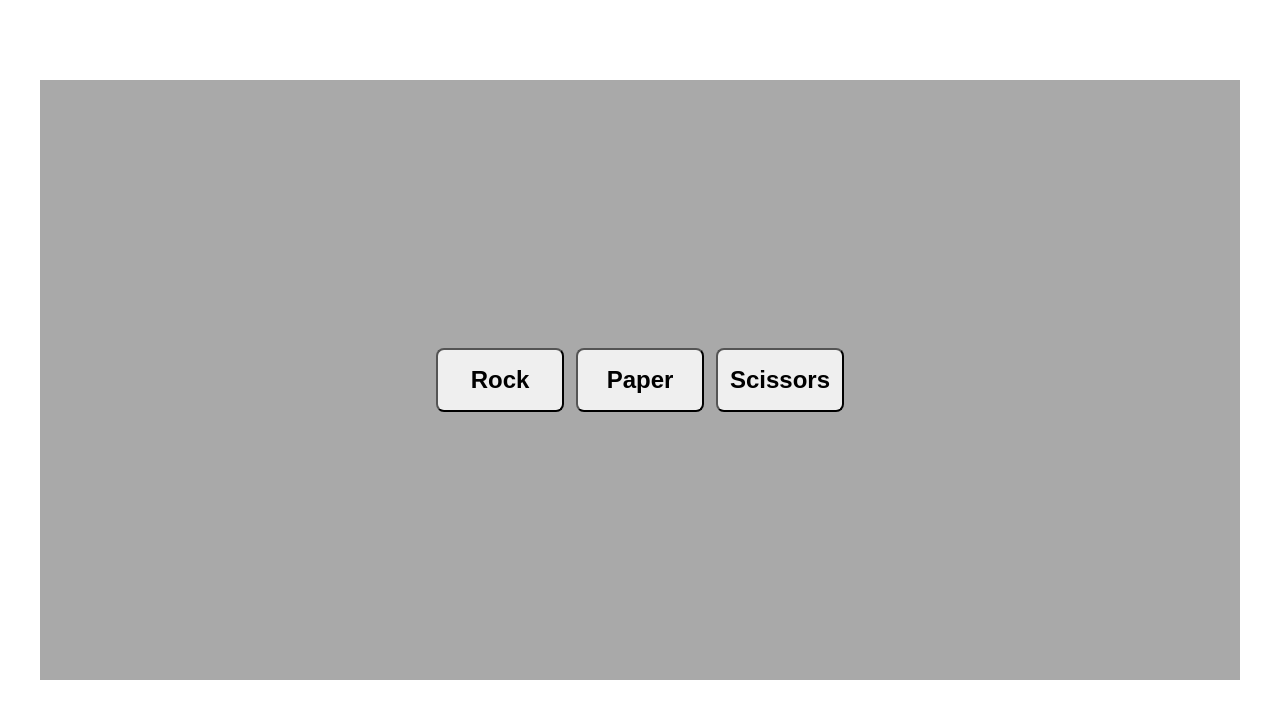
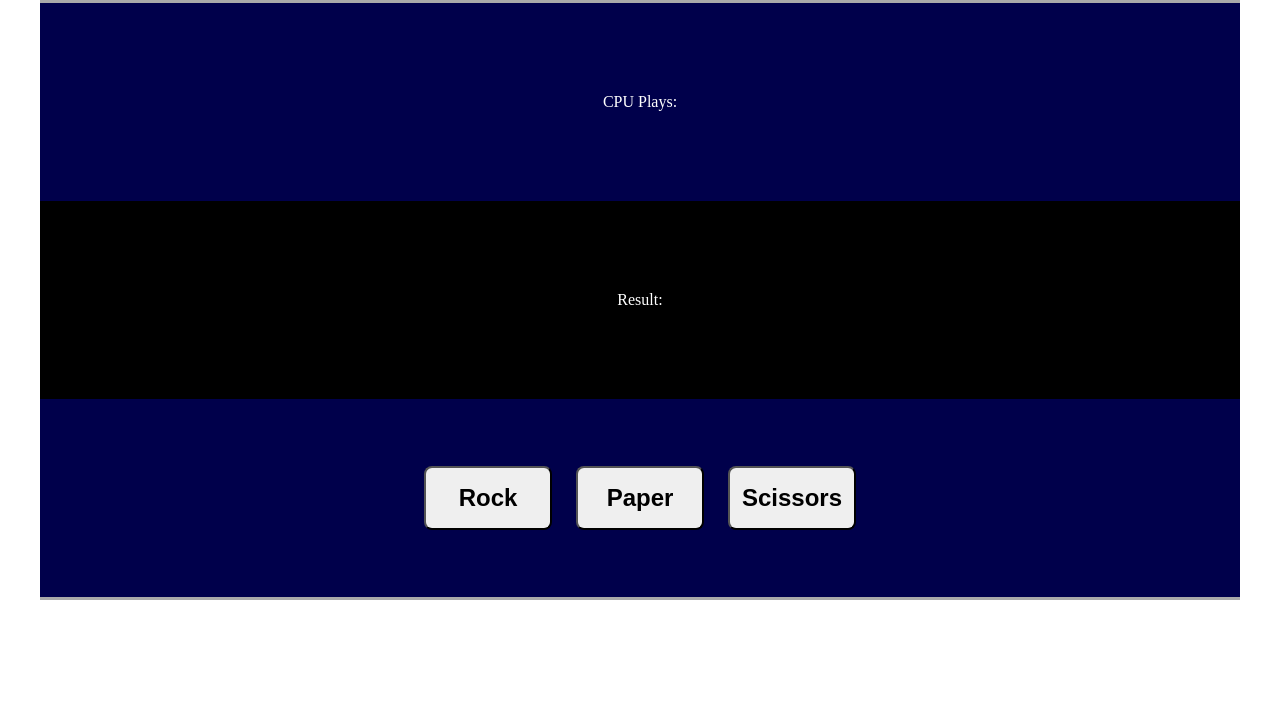
Before and after one commit to ryleedwards/rock-paper-scissors, a plain HTML site: page index.html in a window 1280 px wide. Drawn offline with Linux system fonts and the light colour scheme.

Commit message:
Create CPU + result tabs in UI

```diff
--- a/index.html
+++ b/index.html
@@ -11,9 +11,20 @@
   <body>
     <div class="container main">
       <div class="container playArea">
-        <button class="btn rock">Rock</button>
-        <button class="btn paper">Paper</button>
-        <button class="btn scissors">Scissors</button>
+        <div class="cpuArea">
+          <span class="cpuSelectionBanner">CPU Plays:</span>
+          <span class="cpuSelection"></h2>
+        </div>
+        <div class="result">
+          <span class="resultBanner">Result:</span>
+        </div>
+        <div class="playerArea">
+          <div class="btn-container">
+            <button class="btn rock">Rock</button>
+            <button class="btn paper">Paper</button>
+            <button class="btn scissors">Scissors</button>
+          </div>
+        </div>
       </div>
     </div>
   </body>
--- a/style.css
+++ b/style.css
@@ -15,11 +15,11 @@
   height: 600px;
   width: 1200px;
   background-color: darkgray;
-  margin-top: 5rem;
+
   display: flex;
+  flex-direction: column;
   align-items: center;
   justify-content: center;
-  gap: 12px;
 }
 
 .btn {
@@ -37,3 +37,42 @@
   box-shadow: 0 12px 16px 0 rgba(0, 0, 0, 0.24),
     0 17px 50px 0 rgba(0, 0, 0, 0.19);
 }
+
+.result {
+  background-color: black;
+  height: 33%;
+  width: 1200px;
+  display: flex;
+  align-items: center;
+  justify-content: center;
+}
+
+.cpuArea {
+  height: 33%;
+  width: 1200px;
+  background-color: rgb(0, 0, 75);
+  color: white;
+  display: flex;
+  align-items: center;
+  justify-content: center;
+}
+
+.playerArea {
+  height: 33%;
+  width: 1200px;
+  background-color: rgb(0, 0, 75);
+  display: flex;
+  align-items: center;
+  justify-content: center;
+}
+
+.btn-container {
+  display: flex;
+  align-items: center;
+  justify-content: center;
+  gap: 24px;
+}
+
+.resultBanner {
+  color: white;
+}
```
